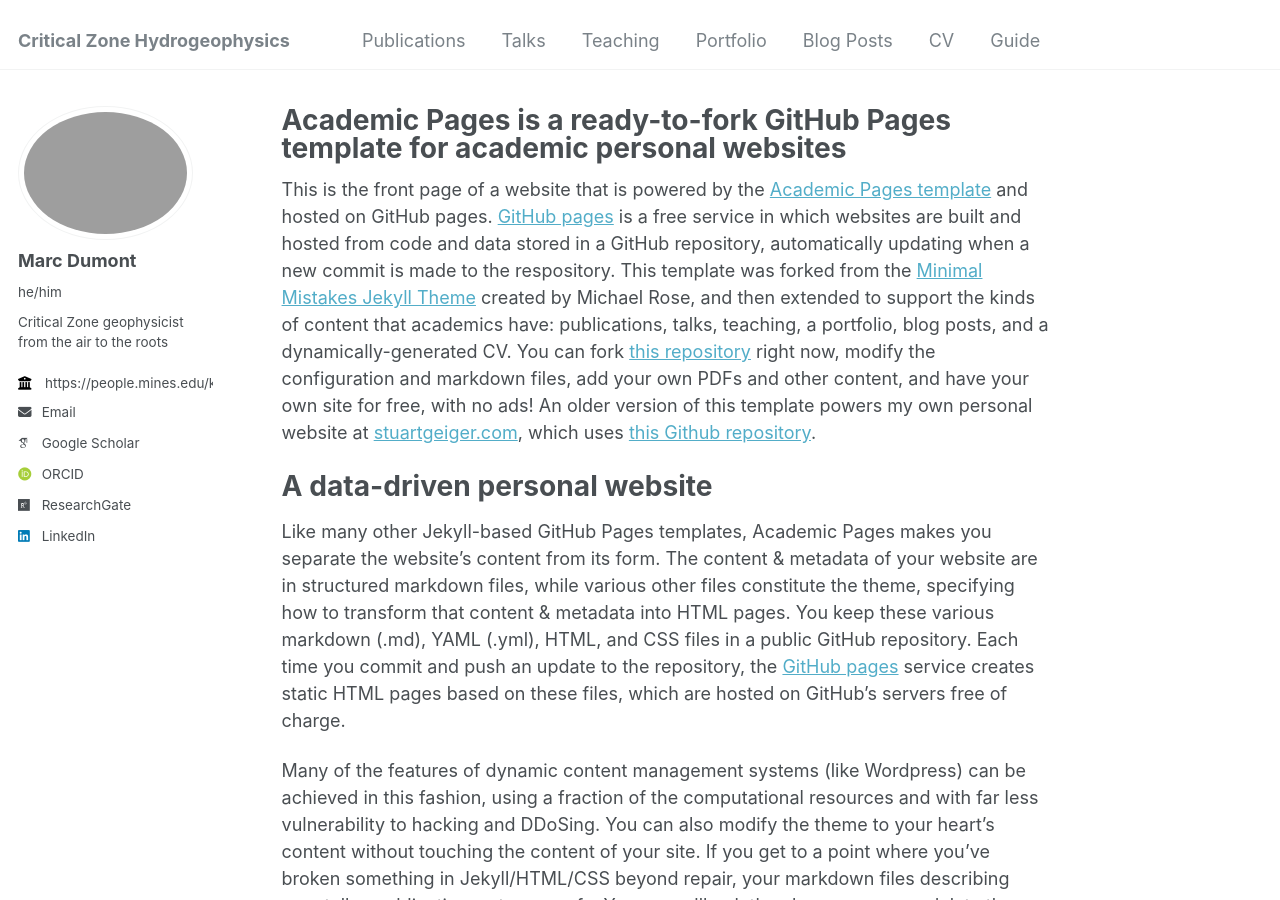
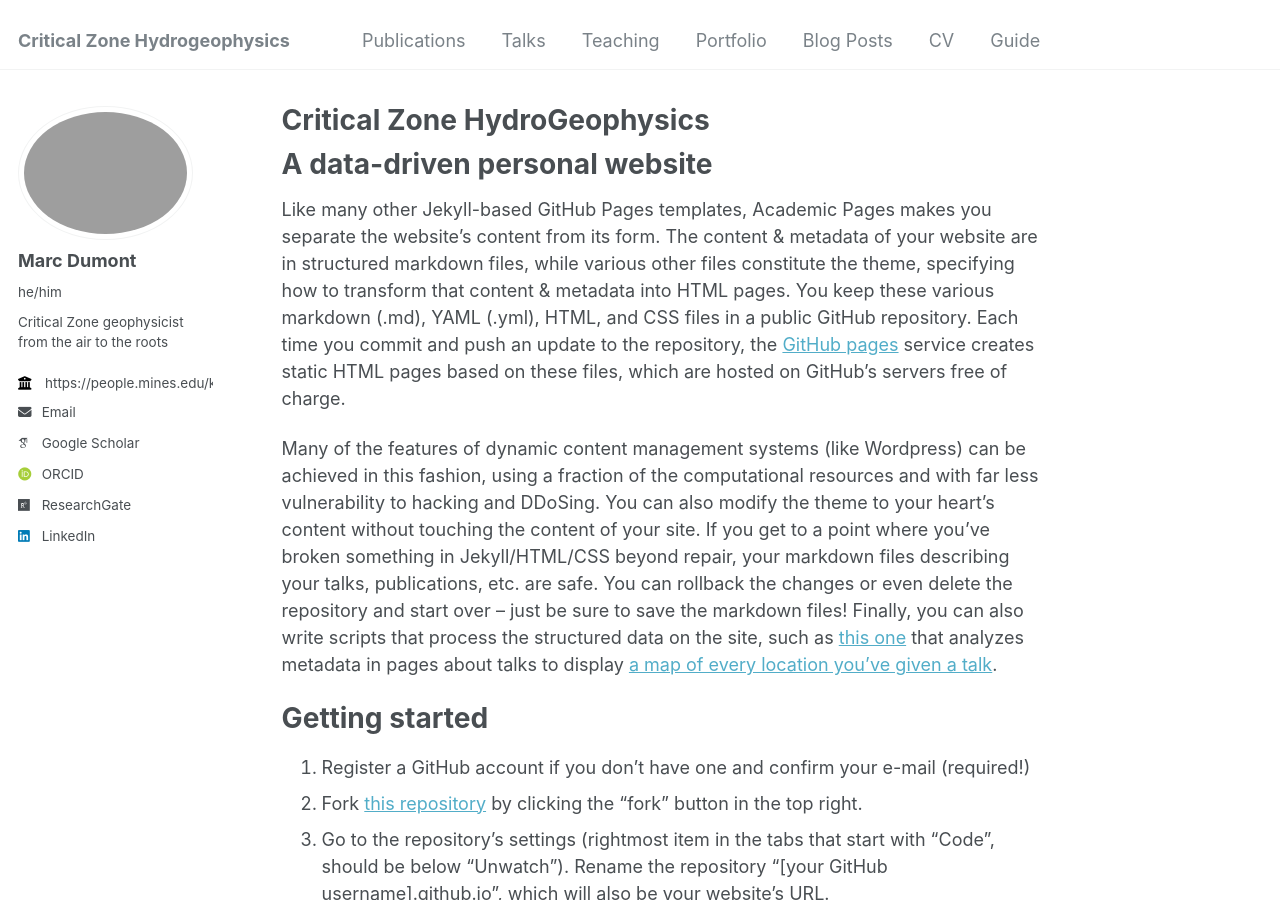
Before and after one commit to HydroDumont/hydrodumont.github.io, a Jekyll site: the page built from _pages/about.md, in a window 1280 px wide and 900 px high. Built offline with Jekyll 4.4.1, drawn with Linux system fonts in a browser that asks for light colours; some web fonts are replaced.

Commit message:
Update about.md

```diff
--- a/_pages/about.md
+++ b/_pages/about.md
@@ -1,13 +1,13 @@
 ---
 permalink: /
-title: "Academic Pages is a ready-to-fork GitHub Pages template for academic personal websites"
+title: "Critical Zone HydroGeophysics"
 author_profile: true
 redirect_from:
   - /about/
   - /about.html
 ---
 
-This is the front page of a website that is powered by the [Academic Pages template](https://github.com/academicpages/academicpages.github.io) and hosted on GitHub pages. [GitHub pages](https://pages.github.com) is a free service in which websites are built and hosted from code and data stored in a GitHub repository, automatically updating when a new commit is made to the respository. This template was forked from the [Minimal Mistakes Jekyll Theme](https://mmistakes.github.io/minimal-mistakes/) created by Michael Rose, and then extended to support the kinds of content that academics have: publications, talks, teaching, a portfolio, blog posts, and a dynamically-generated CV. You can fork [this repository](https://github.com/academicpages/academicpages.github.io) right now, modify the configuration and markdown files, add your own PDFs and other content, and have your own site for free, with no ads! An older version of this template powers my own personal website at [stuartgeiger.com](http://stuartgeiger.com), which uses [this Github repository](https://github.com/staeiou/staeiou.github.io).
+
 
 A data-driven personal website
 ======
```
